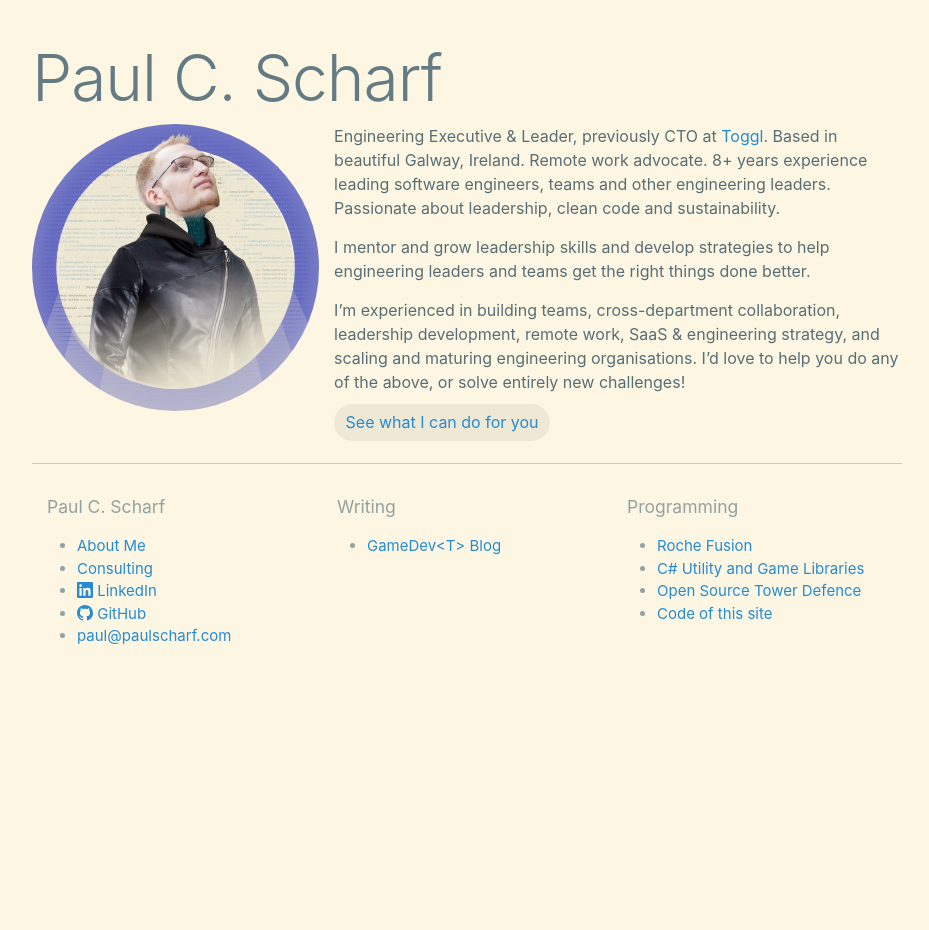
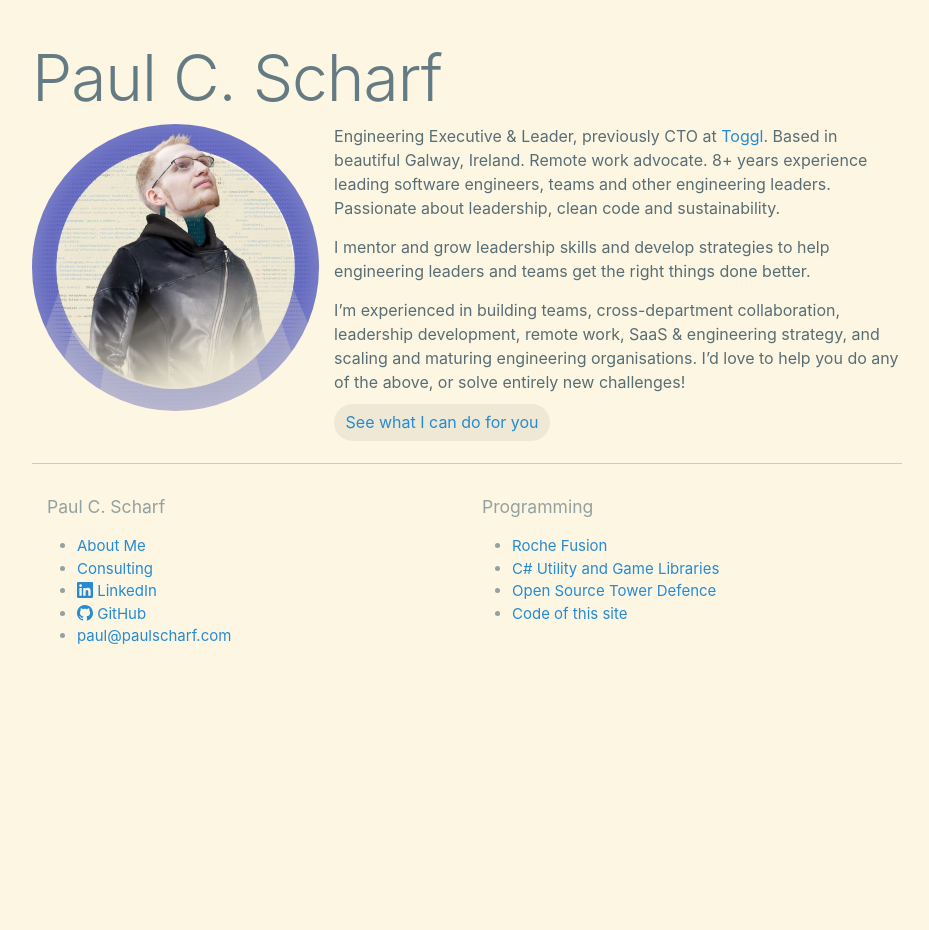
Before and after one commit to amulware/amulware.github.io, a Jekyll site: the page built from index.md, in a window 1280 px wide. Shown: the whole page, without its empty margins (173-1102 px from the left). Built offline with Jekyll 4.4.1, drawn with Linux system fonts in a browser that asks for light colours.

Commit message:
Remove blog reference, while the site is broken anyways

```diff
--- a/_data/footer-links.yaml
+++ b/_data/footer-links.yaml
@@ -13,11 +13,6 @@
   - link: mailto:paul@paulscharf.com
     title: paul@paulscharf.com
 
-- name: Writing
-  items:
-  - link: https://genericgamedev.com
-    title: GameDev&lt;T&gt; Blog
-
 - name: Programming
   items:
   - link: https://rochefusion.com
```
